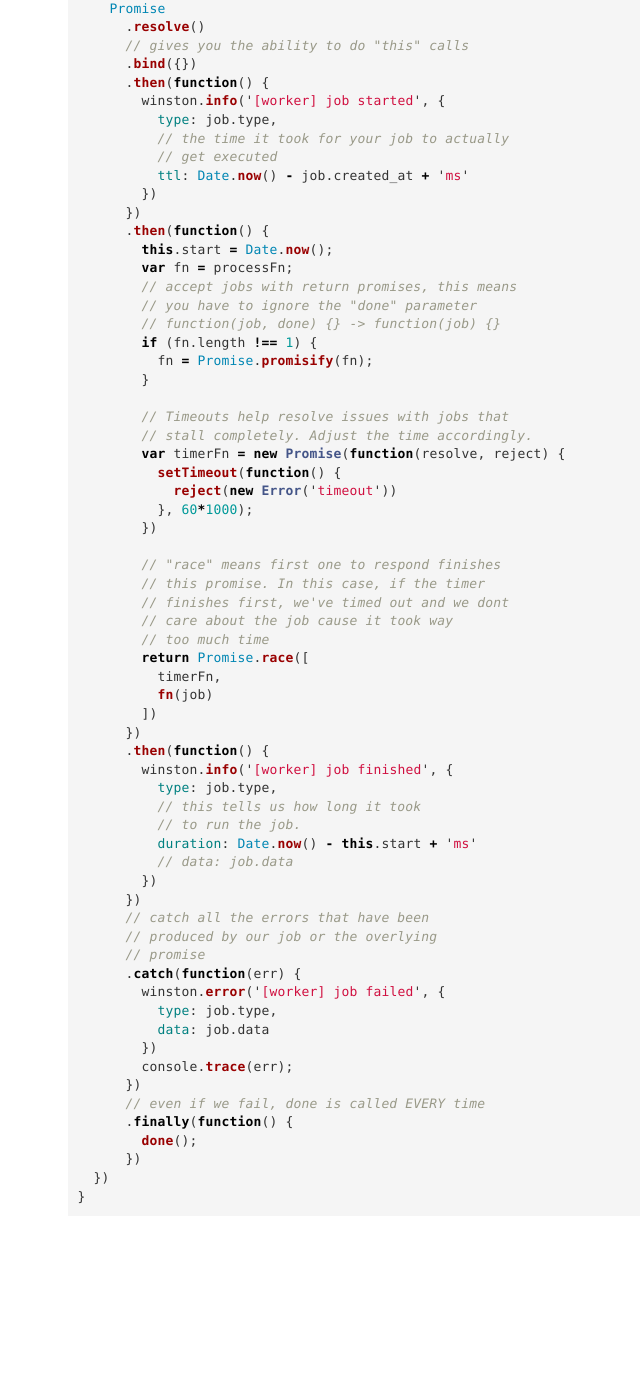
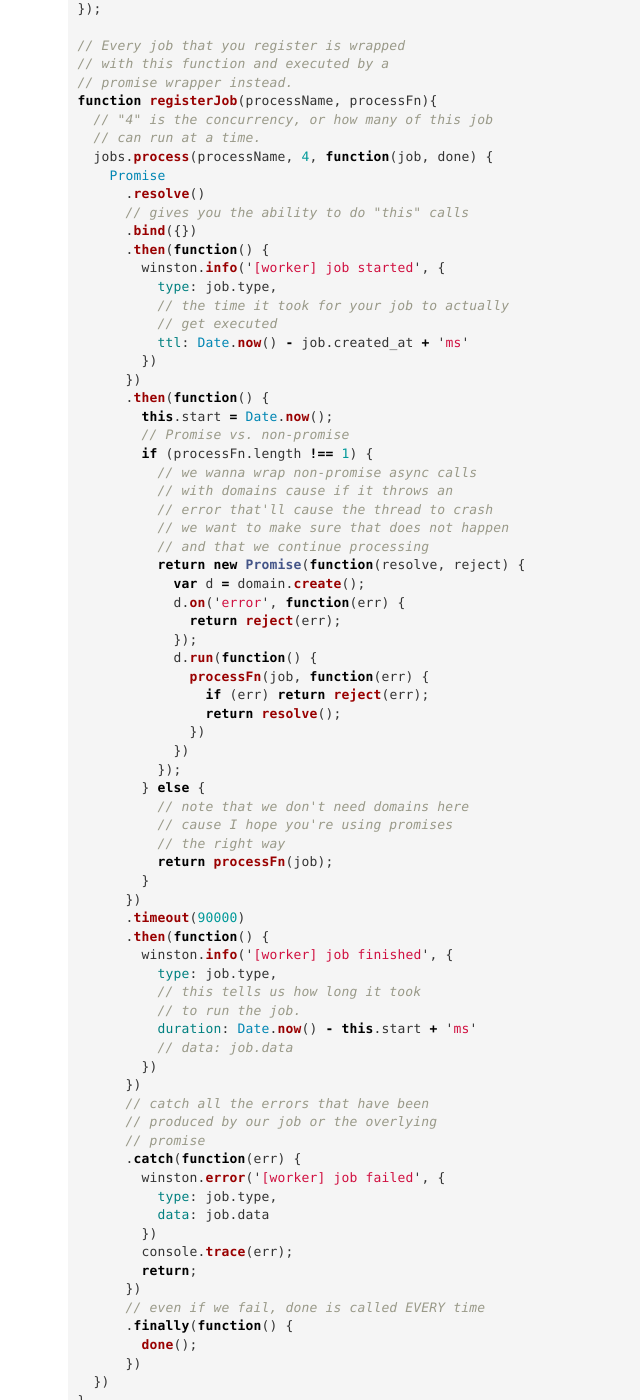
Before and after one commit to sjlu/sjlu.github.io, a Jekyll site: the page built from posts/_posts/2015-03-31-wrapping-kue-with-promises.md, in a window 1280 px wide and 1400 px high, scrolled down 1006 px. Shown: the whole window, without its empty margins (197-837 px from the left). Built offline with Jekyll 4.4.1, drawn with Linux system fonts in a browser that asks for light colours; nearby versions of some CDN libraries; comment, search, counter and statistics services are not loaded; before the commit the page ends 2302 px from its top, so only the background shows below that; some of the changed text lies outside the part shown.

Commit message:
updated my post

```diff
--- a/posts/_posts/2015-03-31-wrapping-kue-with-promises.md
+++ b/posts/_posts/2015-03-31-wrapping-kue-with-promises.md
@@ -1,6 +1,6 @@
 ---
 layout: post
-title: "Wrapping Kue wth Promises"
+title: "Wrapping Kue wth Promises and Domains"
 description: "Making your worker functions process with stability"
 category:
 tags: []
@@ -25,6 +25,13 @@ Here's a little snippet of how I've been able to resolve these problems.
 I do assume that you have some sort of external logging service such
 as [Papertrail](http://papertrail.com) and that you do not really care
 about the output of the job that you are running.
+
+If you've also noticed, async errors are not caught well within
+promises and will cause Kue or your worker to crash. When that happens
+any other job that is processing with it now goes into limbo or
+an inactive state. Kue finally [documented](https://github.com/Automattic/kue#error-handling)
+several ways on how to keep this from happening. In my method, I do a hybrid
+of both and wrap it with a Promise and a domain.
 
 {% highlight javascript %}
 var kue = require('kue');
@@ -63,32 +70,33 @@ function registerJob(processName, processFn){
       })
       .then(function() {
         this.start = Date.now();
-        var fn = processFn;
-        // accept jobs with return promises, this means
-        // you have to ignore the "done" parameter
-        // function(job, done) {} -> function(job) {}
-        if (fn.length !== 1) {
-          fn = Promise.promisify(fn);
+        // Promise vs. non-promise
+        if (processFn.length !== 1) {
+          // we wanna wrap non-promise async calls
+          // with domains cause if it throws an
+          // error that'll cause the thread to crash
+          // we want to make sure that does not happen
+          // and that we continue processing
+          return new Promise(function(resolve, reject) {
+            var d = domain.create();
+            d.on('error', function(err) {
+              return reject(err);
+            });
+            d.run(function() {
+              processFn(job, function(err) {
+                if (err) return reject(err);
+                return resolve();
+              })
+            })
+          });
+        } else {
+          // note that we don't need domains here
+          // cause I hope you're using promises
+          // the right way
+          return processFn(job);
         }
-
-        // Timeouts help resolve issues with jobs that
-        // stall completely. Adjust the time accordingly.
-        var timerFn = new Promise(function(resolve, reject) {
-          setTimeout(function() {
-            reject(new Error('timeout'))
-          }, 60*1000);
-        })
-
-        // "race" means first one to respond finishes
-        // this promise. In this case, if the timer
-        // finishes first, we've timed out and we dont
-        // care about the job cause it took way
-        // too much time
-        return Promise.race([
-          timerFn,
-          fn(job)
-        ])
       })
+      .timeout(90000)
       .then(function() {
         winston.info('[worker] job finished', {
           type: job.type,
@@ -107,6 +115,7 @@ function registerJob(processName, processFn){
           data: job.data
         })
         console.trace(err);
+        return;
       })
       // even if we fail, done is called EVERY time
       .finally(function() {
```
